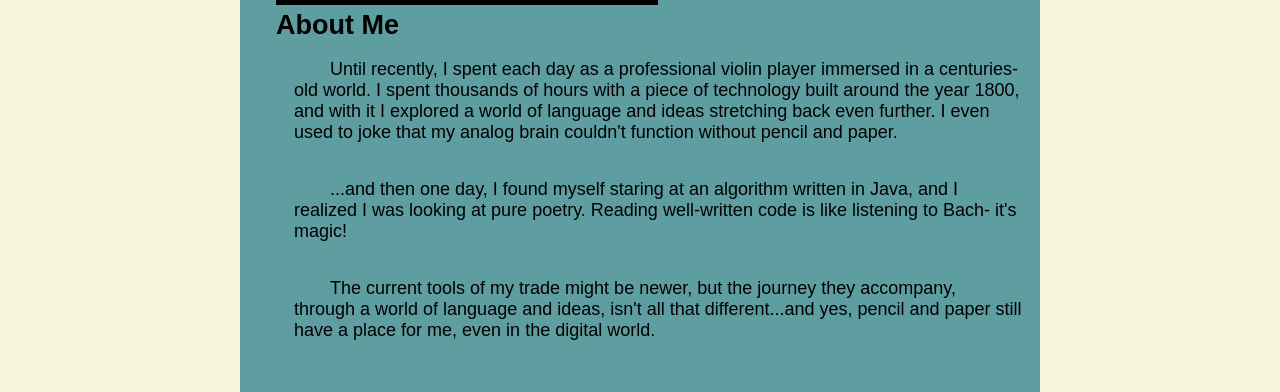
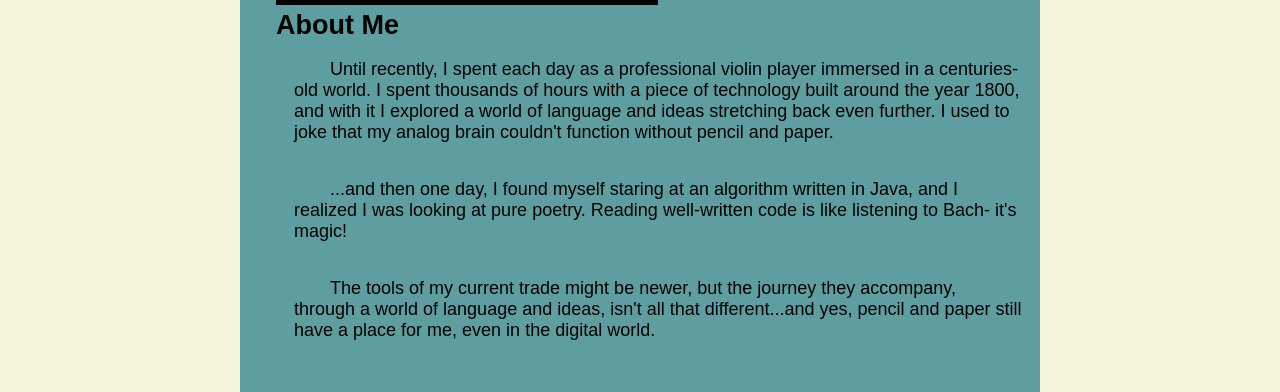
Before and after one commit to kfiddle/kfiddle.github.io, a plain HTML site: page index.html in a window 1280 px wide. Shown: the part 511-903 px from the top of the page. Drawn offline with Linux system fonts and the light colour scheme.

Commit message:
editing typos

```diff
--- a/index.html
+++ b/index.html
@@ -27,9 +27,8 @@
           Until recently, I spent each day as a professional violin player
           immersed in a centuries-old world. I spent thousands of hours with a
           piece of technology built around the year 1800, and with it I explored
-          a world of language and ideas stretching back even further. I even
-          used to joke that my analog brain couldn't function without pencil and
-          paper.
+          a world of language and ideas stretching back even further. I used to
+          joke that my analog brain couldn't function without pencil and paper.
         </p>
         <p>
           ...and then one day, I found myself staring at an algorithm written in
@@ -37,7 +36,7 @@
           well-written code is like listening to Bach- it's magic!
         </p>
         <p>
-          The current tools of my trade might be newer, but the journey they
+          The tools of my current trade might be newer, but the journey they
           accompany, through a world of language and ideas, isn't all that
           different...and yes, pencil and paper still have a place for me, even
           in the digital world.
```
